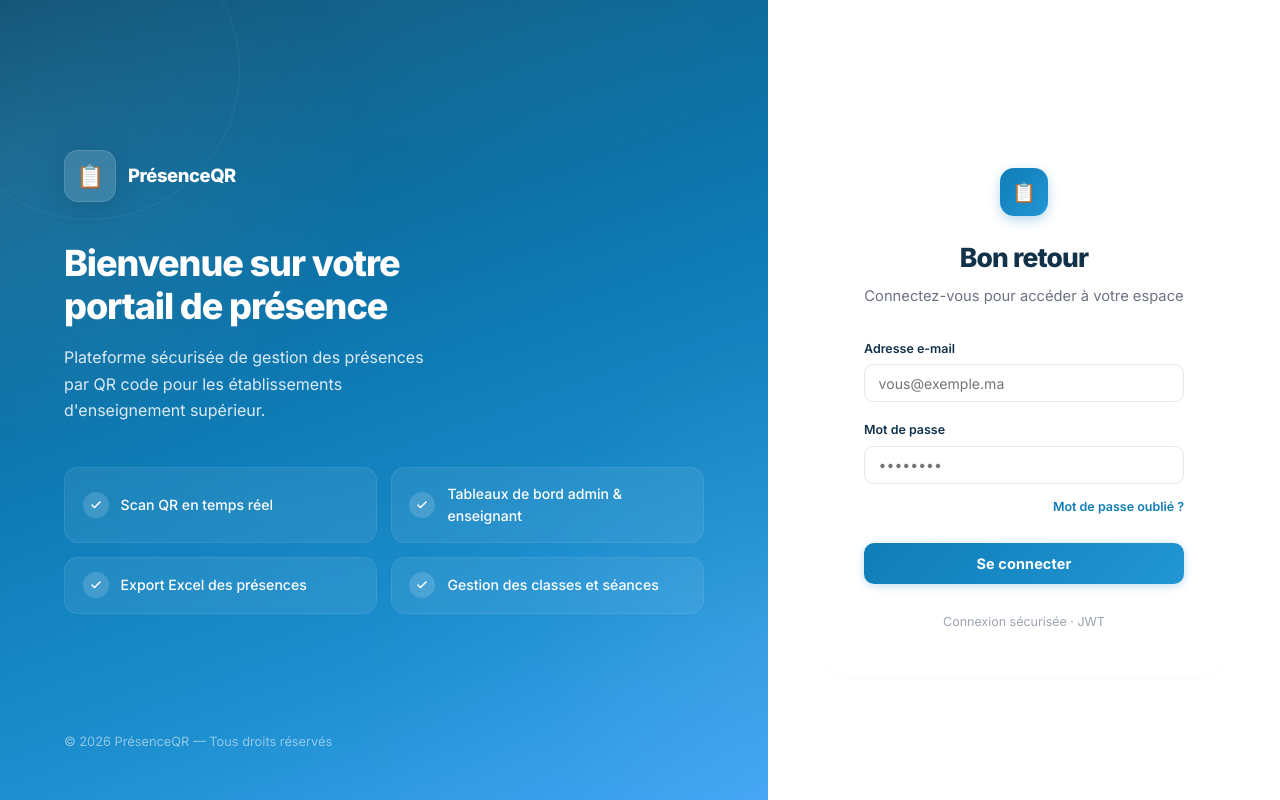
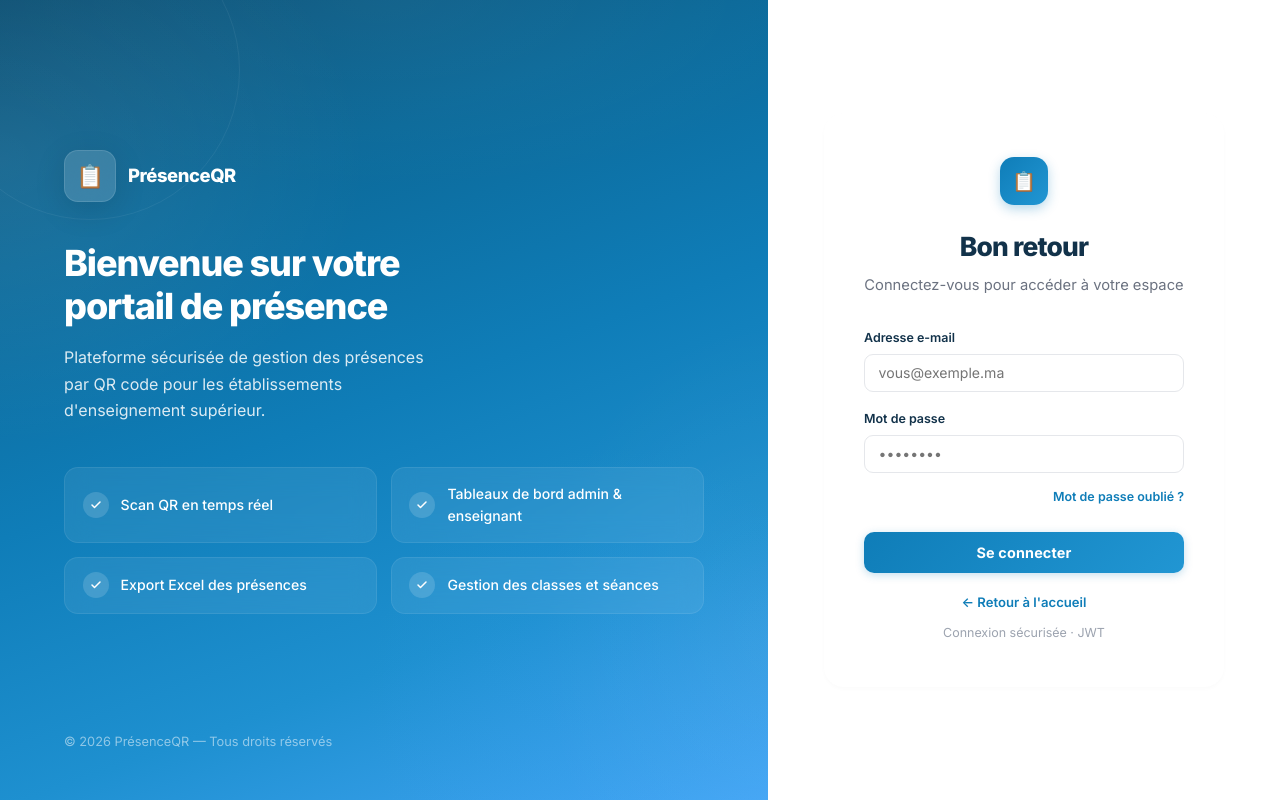
Before and after one commit to abdertalibi-gif/Qr_code_pfe-, a Django app: page /login/ in a window 1280 px wide. Run offline with Django 5.2, Linux system fonts and the light colour scheme; parts of the project's set-up code (start-up, migrations or seed data) failed here and were passed over.

Commit message:
add return to homepage link on login page

```diff
--- a/backend/templates/login.html
+++ b/backend/templates/login.html
@@ -125,7 +125,10 @@
         <div class="alert" id="resetAlert"></div>
       </div>
 
-      <p style="margin-top:1.75rem;text-align:center;font-size:.78rem;color:var(--muted)">
+      <p style="margin-top:1rem;text-align:center">
+        <a href="/" style="font-size:.82rem;color:var(--primary);text-decoration:none;font-weight:600">&larr; Retour à l'accueil</a>
+      </p>
+      <p style="margin-top:.5rem;text-align:center;font-size:.78rem;color:var(--muted)">
         Connexion sécurisée · JWT
       </p>
     </div>
```
